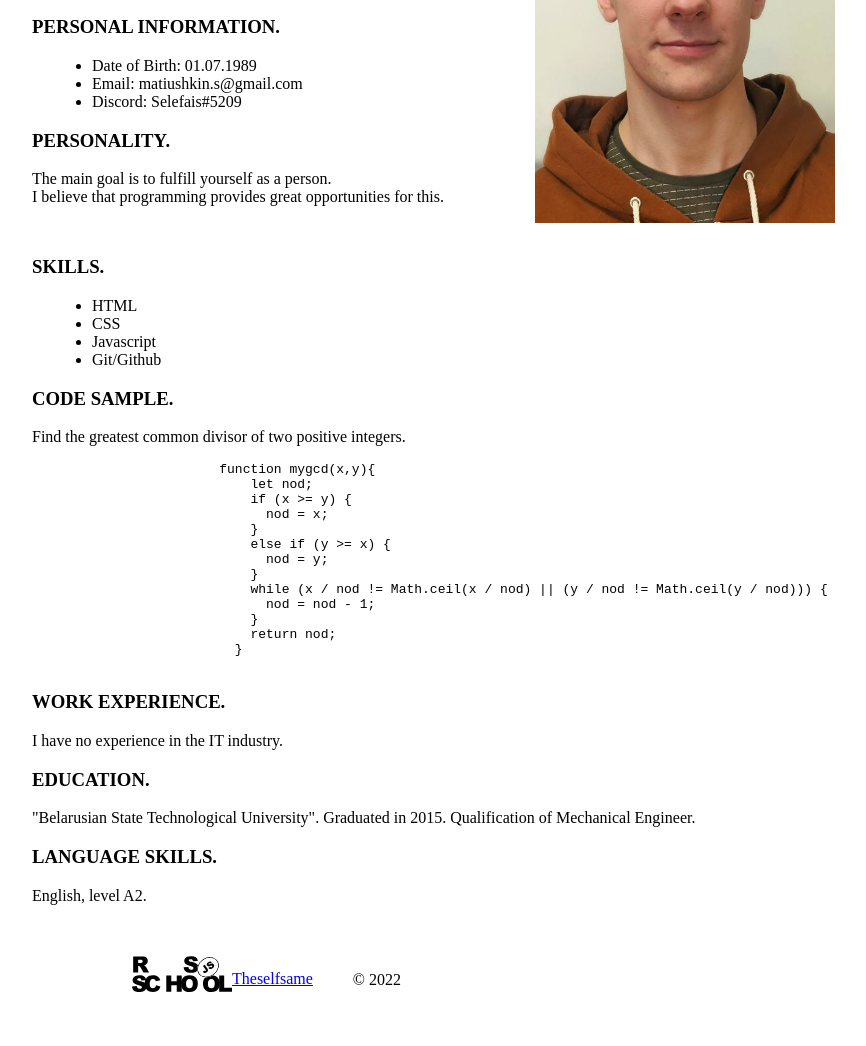
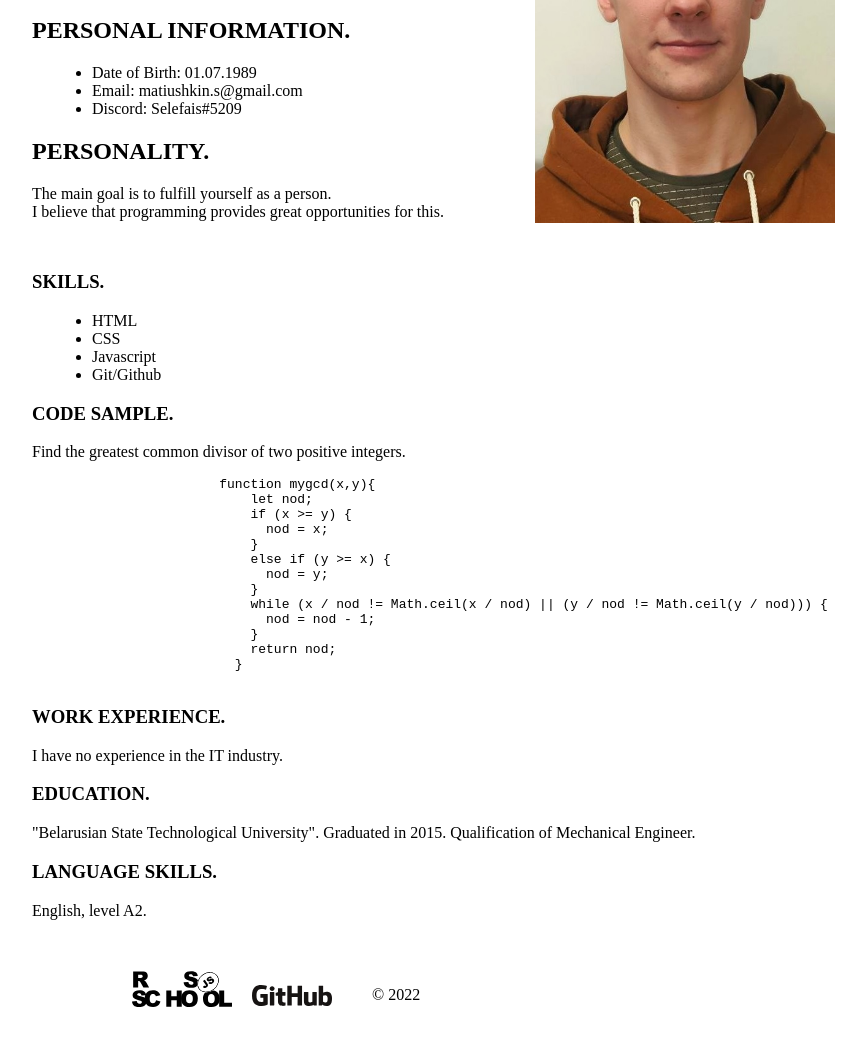
Before and after one commit to Theselfsame/rsschool-cv, a plain HTML site: page index.html in a window 1280 px wide. Shown: the part 224-1270 px from the top of the page, without its empty margins (188-1054 px from the left). Drawn offline with Linux system fonts and the light colour scheme.

Commit message:
feat: add github logo

```diff
--- a/index.html
+++ b/index.html
@@ -16,7 +16,7 @@
         <main>
             <section class="about">
                 <div>
-                    <h3>PERSONAL INFORMATION.</h3>
+                    <h2>PERSONAL INFORMATION.</h2>
                     <ul>
                         <li>Date of Birth: 01.07.1989</li>
                         <li>Email: matiushkin.s@gmail.com</li>
@@ -24,7 +24,7 @@
                     </ul>
                 </div>
                 <div>
-                    <h3>PERSONALITY.</h3>
+                    <h2>PERSONALITY.</h2>
                     <p>The main goal is to fulfill yourself as a person. <br> I believe that programming provides great opportunities for this.</p>
                 </div>
             </section>
@@ -74,7 +74,7 @@
             </section>
             <div class="course">
                 <a href="https://rs.school/js/"><img class="rs_image" src="rs_school_js.svg" alt="rs_school"></a>
-                <a class="link" href="https://github.com/Theselfsame">Theselfsame</a>
+                <a class="link" href="https://github.com/Theselfsame"><img class="github_image" src="./github.svg" alt="github"></a>
                 <p>© 2022</p>
             </div>
         </footer>
--- a/style.css
+++ b/style.css
@@ -34,11 +34,11 @@ header {
 .rs_image {
     width: 100px;
 }
+.github_image{
+    width: 80px;
+}
 .link {
     position: relative;
     top: 15px;
     left: -20px;
 }
-.github {
-    width: 80px;
-}
```
Also changed, not shown: github.svg (added).
